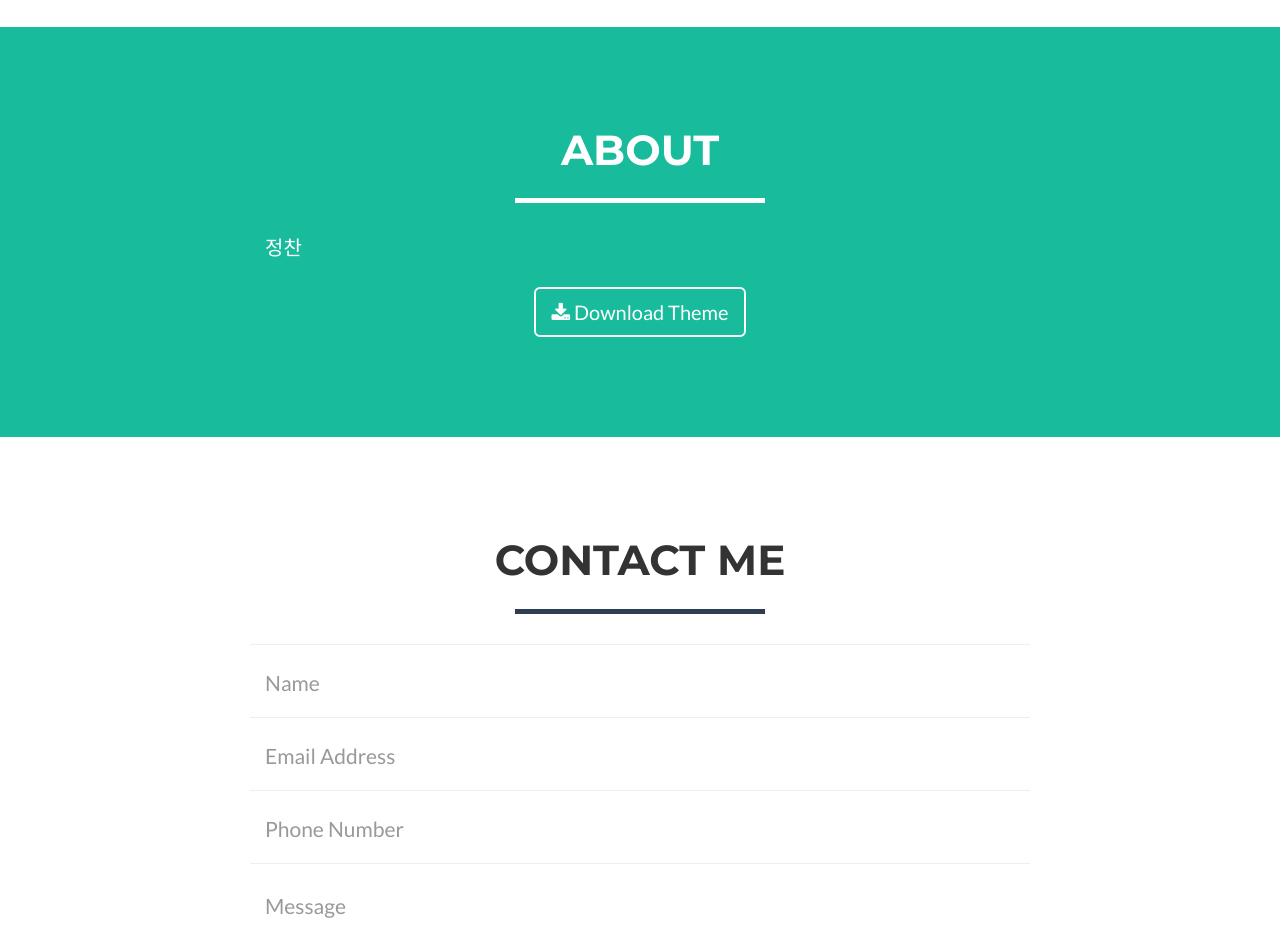
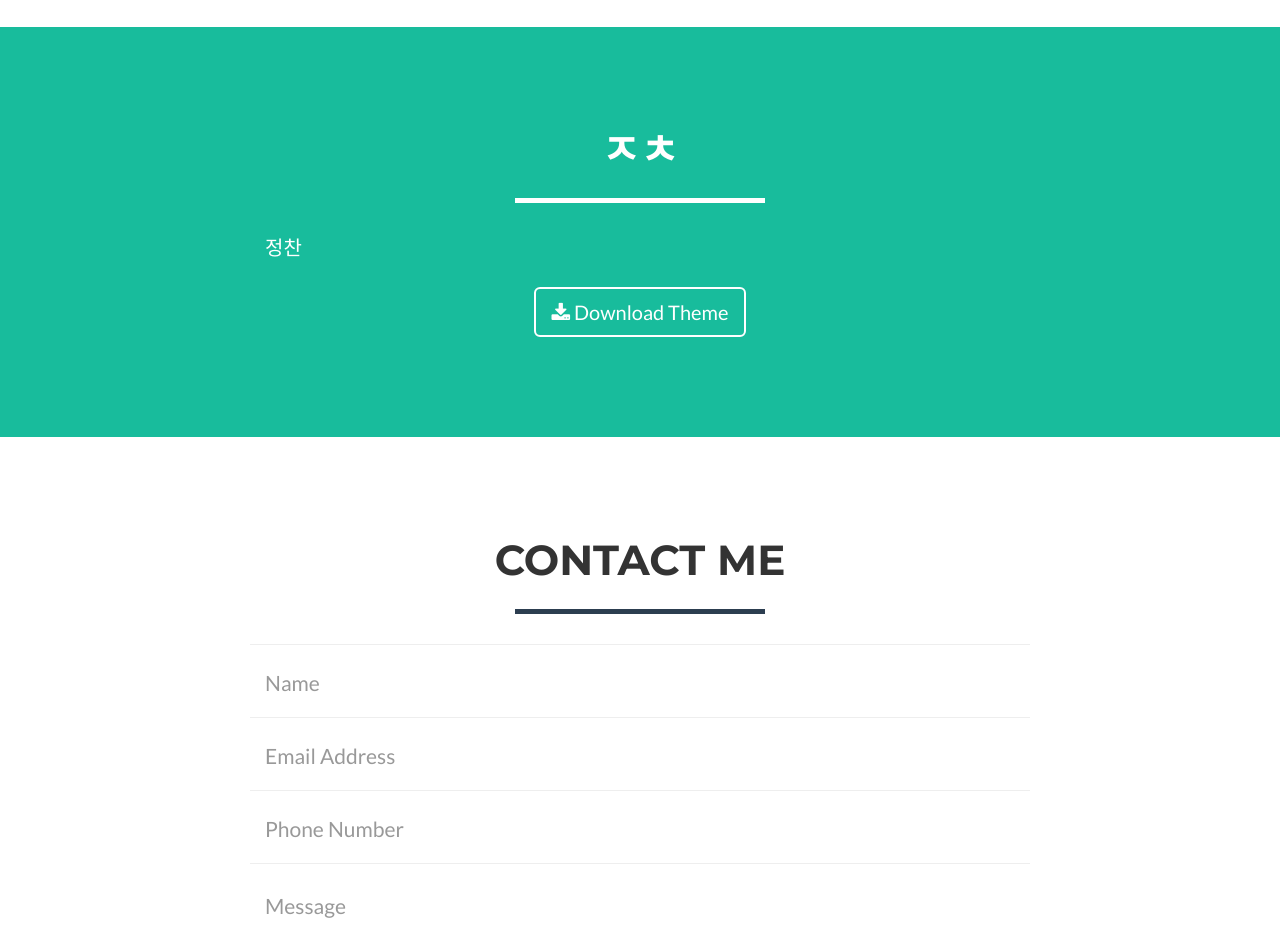
Before and after one commit to jeongchan-smc/portfolio, a website: page index.html in a window 1280 px wide. Shown: the part 1900-2827 px from the top of the page. Drawn offline with nearby package versions, Linux system fonts and the light colour scheme.

Commit message:
Update index.html

```diff
--- a/index.html
+++ b/index.html
@@ -162,7 +162,7 @@
         <div class="container">
             <div class="row">
                 <div class="col-lg-12 text-center">
-                    <h2>About</h2>
+                    <h2>ㅈㅊ</h2>
                     <hr class="star-light">
                 </div>
             </div>
```
